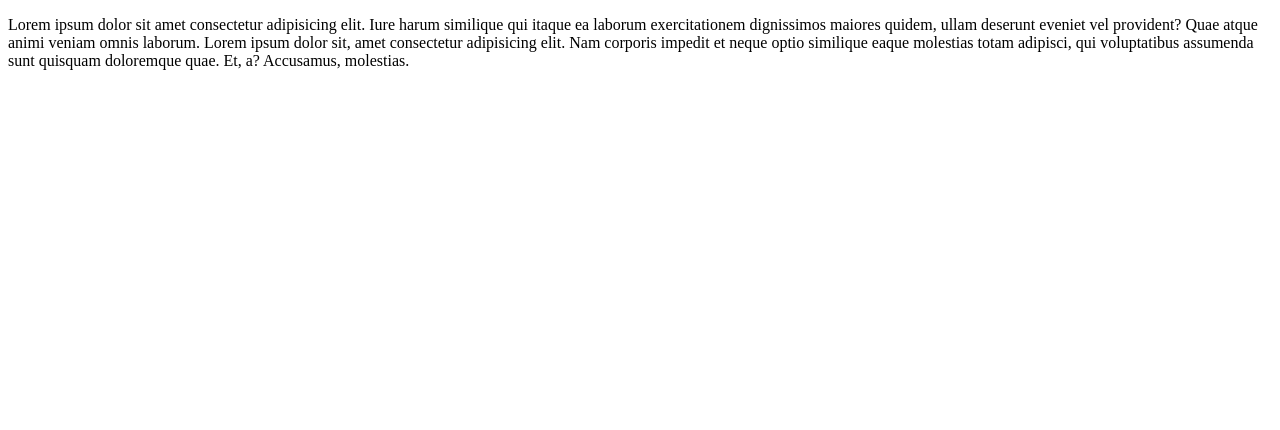
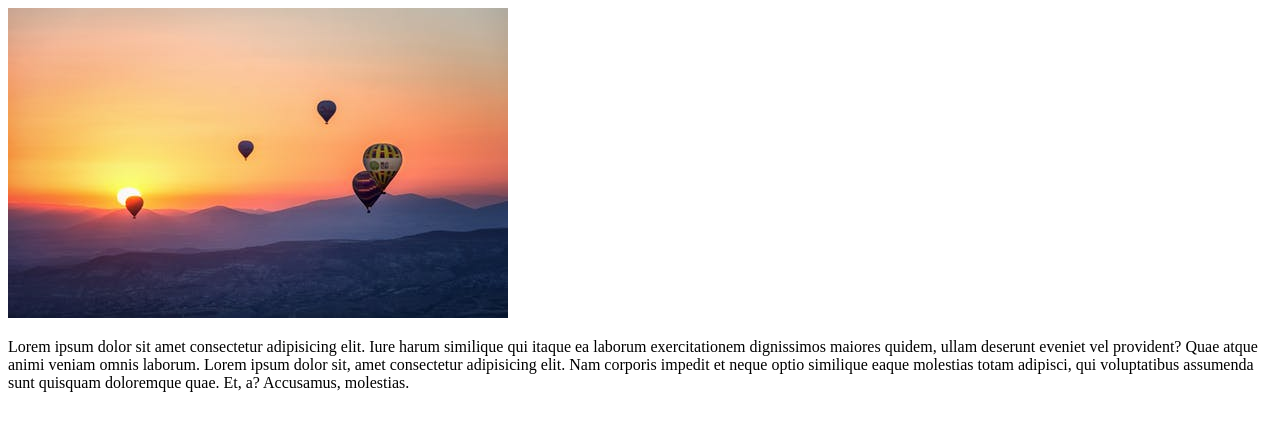
Before and after one commit to cristina1084/fullstack-ictk, a plain HTML site: page htmlcss/pic.html in a window 1280 px wide. Drawn offline with Linux system fonts and the light colour scheme.

Commit message:
added pic

```diff
--- a/htmlcss/pic.html
+++ b/htmlcss/pic.html
@@ -7,6 +7,7 @@
     <title>Picture</title>
 </head>
 <body>
+    <img src="./image.jpeg" alt="">
     <p> Lorem ipsum dolor sit amet consectetur adipisicing elit. Iure harum similique qui itaque ea laborum exercitationem dignissimos maiores quidem, ullam deserunt eveniet vel provident? Quae atque animi veniam omnis laborum. Lorem ipsum dolor sit, amet consectetur adipisicing elit. Nam corporis impedit et neque optio similique eaque molestias totam adipisci, qui voluptatibus assumenda sunt quisquam doloremque quae. Et, a? Accusamus, molestias. </p>
 </body>
 </html>
```
Also changed, not shown: htmlcss/image.jpeg (added).
